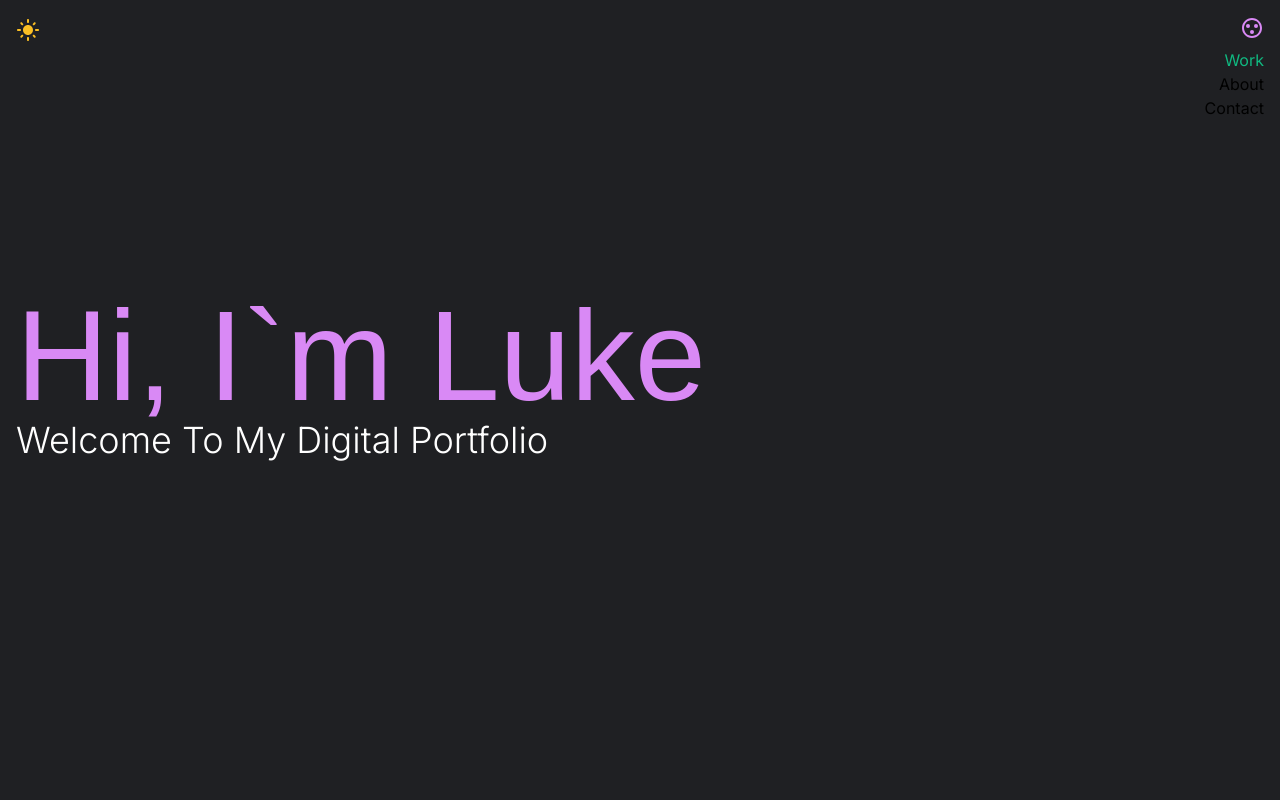
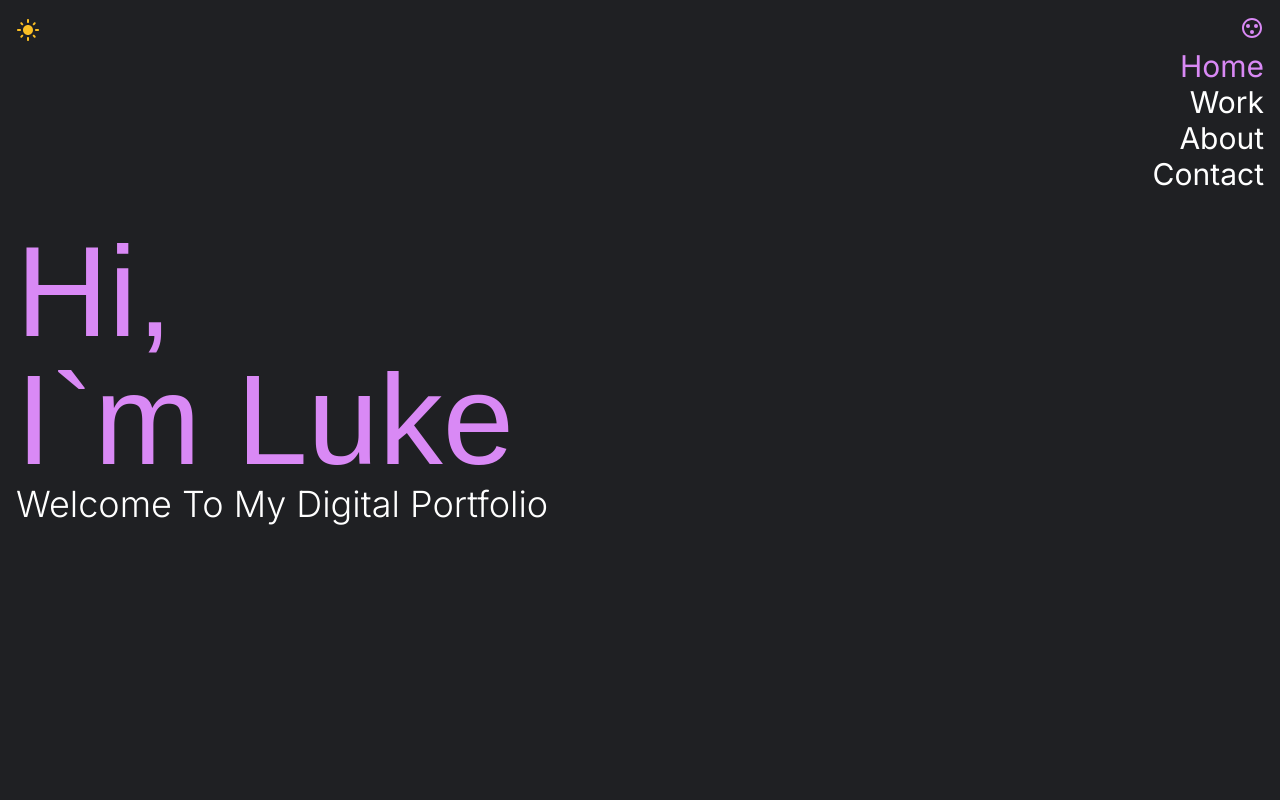
Before and after one commit to RLjumber/Personal-Portfolio, a Next.js app: page / in a window 1280 px wide. Both pictures are taken after a click on the element 1252 px from the left and 28 px from the top of the page. Shown: the top 800 px of the page. Built offline with nearby package versions, Linux system fonts and the light colour scheme; a web font is replaced by a local one.

Commit message:
ADD: global css vars should be updated, icons larger for nav as well

```diff
--- a/src/app/components/Header.js
+++ b/src/app/components/Header.js
@@ -22,34 +22,48 @@ export default function Header() {
         <GroupWorkOutlined className={` text-accent h-16 w-16 transition-transform transform ${isDropdownOpen ? 'rotate-180' : 'rotate-0'}`} />
 
         {isDropdownOpen && (
-          <div className="flex flex-col mt-2">
+          <div className="flex flex-col mt-2 text-3xl transition-all">
+
             {pathname === "/" ? (
-              <a href="/" className="text-emerald-500 hover:text-emerald-500">
+              <a href="/" className="text-accent">
+                Home
+              </a>
+            ) : (
+              <a href="/" className="text-primary hover:text-accent">
+                Home
+              </a>
+            )}
+
+            {pathname === "/Work" ? (
+              <a href="/Work" className="text-accent">
                 Work
               </a>
             ) : (
-              <a href="/" className="hover:text-emerald-500">
+              <a href="/Work" className="text-primary hover:text-accent">
                 Work
               </a>
             )}
+
             {pathname === "/about" ? (
-              <a href="/about" className="text-emerald-500 hover:text-emerald-500">
+              <a href="/about" className="text-accent">
                 About
               </a>
             ) : (
-              <a href="/about" className="hover:text-emerald-500">
+              <a href="/about" className="text-primary hover:text-accent">
                 About
               </a>
             )}
+
             {pathname === "/contact" ? (
-              <a href="/contact" className="text-emerald-500 hover:text-emerald-500">
+              <a href="/contact" className="text-accent">
                 Contact
               </a>
             ) : (
-              <a href="/contact" className="hover:text-emerald-500">
+              <a href="/contact" className="text-primary hover:text-accent">
                 Contact
               </a>
             )}
+
           </div>
         )}
       </div>
--- a/src/app/components/Landing.js
+++ b/src/app/components/Landing.js
@@ -1,6 +1,7 @@
 import { useState } from "react";
 import NightlightIcon from '@mui/icons-material/Nightlight';
 import LightModeIcon from '@mui/icons-material/LightMode';
+import { InsertEmoticon } from "@mui/icons-material";
 
 
 export default function Landing() {
@@ -10,10 +11,8 @@ export default function Landing() {
     const toggleTheme = () => {
         if (themeData === "dark") {
             setThemeData("light");
-
         } else {
             setThemeData("dark");
-
         }
     }
 
@@ -27,21 +26,21 @@ export default function Landing() {
                 className="fixed">{themeData=="light" && <NightlightIcon className=" text-indigo-600 h-16 w-16"/>} { themeData==="dark" && <LightModeIcon className=" text-amber-400 h-16 w-16"/> }</a>
                 <section id="intro" className=" h-screen">
                     <div className="h-full flex flex-col justify-center pb-20 pb">
-                        <h1 className="font-display text-9xl text-accent" >Hi, I`m Luke</h1>
+                        <h1 className="font-display text-9xl text-accent" >Hi,<br/> I`m Luke</h1>
                         <h2 className="text-primary font-light text-4xl">Welcome To My Digital Portfolio</h2>
                     </div>
                 </section>
                 <section id="who-and-what" className="border-t-2 pt-10">
                     <div className="flex flex-col">
-                        <h3 className="font-display text-5xl pb-10">What I Do</h3>
-                        <ul className="flex flex-col h-full w-full items-end text-5xl font-light justify-evenly">
-                            <li><h3 className="border p-5 hover:bg-red-400 w-full">Frontend</h3></li>
-                            <li><h3 className="p-5">Fullstack</h3></li>
-                            <li><h3 className="p-5">Design</h3></li>
+                        <h3 className="text-accent font-display text-5xl pb-10">What I Do</h3>
+                        <ul className="flex flex-col h-full items-end text-5xl font-light justify-evenly">
+                            <li className="w-full"><h3 className="text-primary p-5 hover:bg-pink-200">Frontend</h3></li>
+                            <li className="w-full"><h3 className="text-primary p-5 hover:bg-pink-400">Fullstack</h3></li>
+                            <li className="w-full"><h3 className="text-primary p-5 hover:bg-pink-600">Design</h3></li>
                         </ul>
                     </div>
-                    <div className="font-display text-5xl pt-10">
-                        <h3 className="pb-10">Who I am</h3>
+                    <div className="text-primary font-display text-5xl pt-10">
+                        <h3 className="text-accent pb-10">Who I am</h3>
                     </div>
                 </section>
             </div>
--- a/src/app/globals.css
+++ b/src/app/globals.css
@@ -15,14 +15,14 @@
 /* Dark is the default so the same as above same as above */
 :root [theme-data='dark'] {
   --color-bkg: 225deg 6% 13%;
-  --color-primary: 0deg 0% 100%;
+  --color-primary: 120deg 0% 100%;
   --color-secondary: 204deg 4% 25%;
   --color-accent: 284deg 85% 75%;
 }
 
 :root [theme-data='light'] {
   --color-bkg: 0deg 0% 100%;
-  --color-primary: 0deg 0% 7%;
+  --color-primary: 120deg 50% 7%;
   --color-secondary: 0deg 0% 22%;
   --color-accent: 342deg 73% 54%;
 }
```
